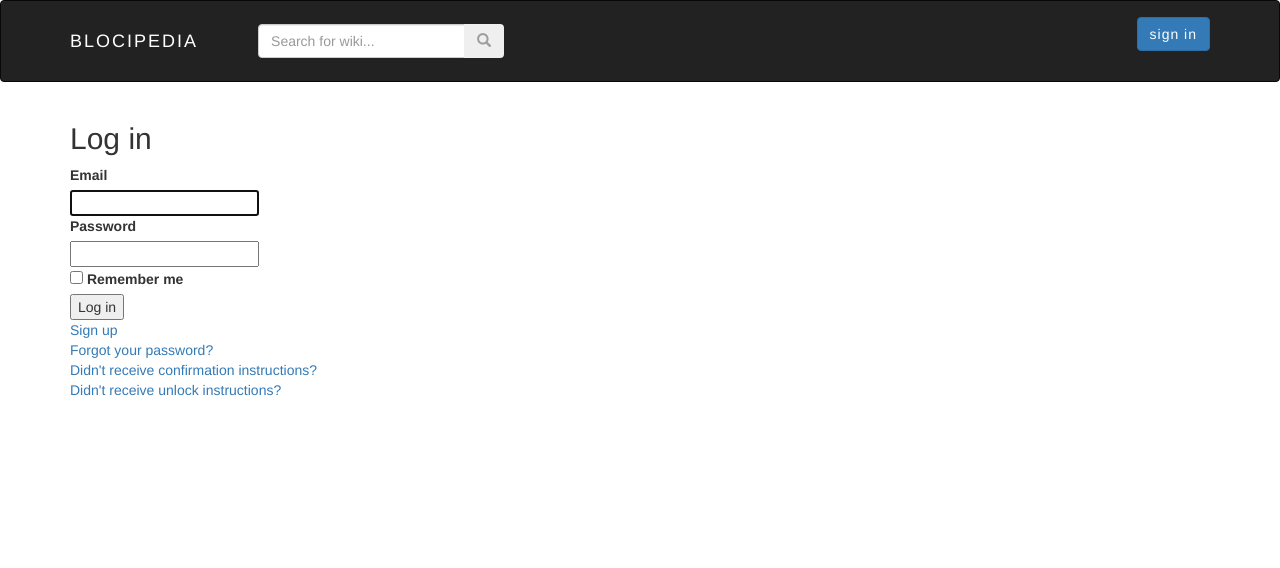
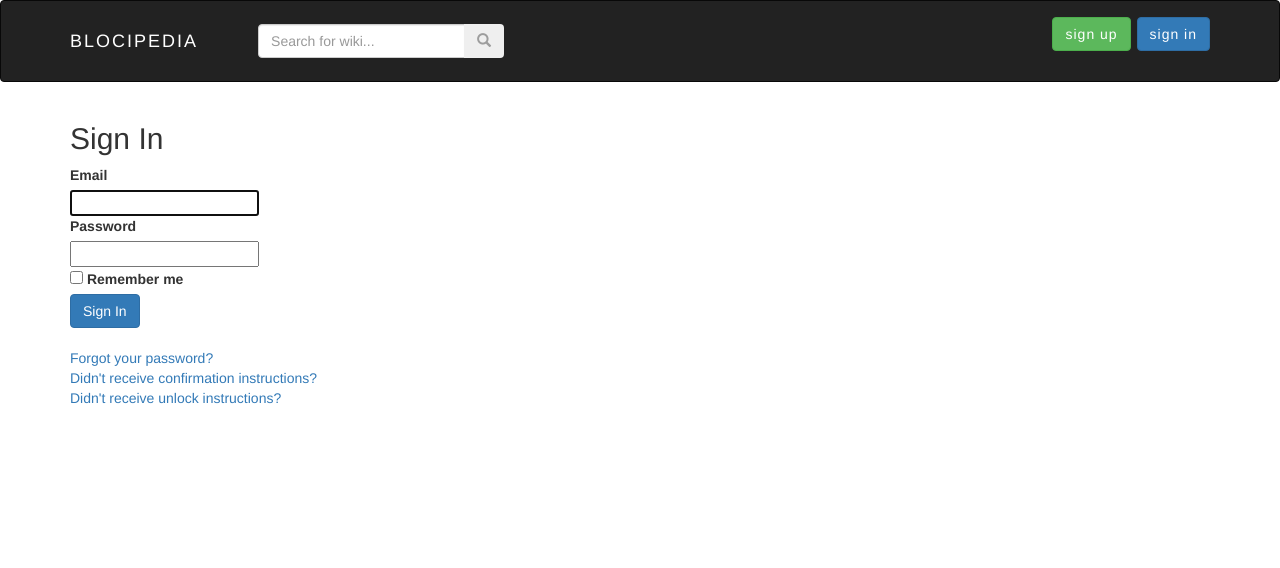
Before and after one commit to jessicaschultz/blocipedia, a Rails app: page /users/sign_in in a window 1280 px wide. Shown: the top 568 px of the page. Run offline with Rails 7, Linux system fonts and the light colour scheme; style sheets or scripts are compiled from the project's sources; some libraries are stand-ins or nearby versions.

Commit message:
minor changes to views

```diff
--- a/app/controllers/application_controller.rb
+++ b/app/controllers/application_controller.rb
@@ -1,6 +1,6 @@
 class ApplicationController < ActionController::Base
   before_action :configure_permitted_parameters, if: :devise_controller?
-  before_action :authenticate_user!
+  # before_action :authenticate_user!
   protect_from_forgery with: :exception
 
   protected
--- a/app/views/devise/sessions/new.html.erb
+++ b/app/views/devise/sessions/new.html.erb
@@ -1,5 +1,6 @@
-<h2>Log in</h2>
-
+<h2>Sign In</h2>
+<!--TO DO: sign in error messages-->
+<%= devise_error_messages! %>
 <%= form_for(resource, as: resource_name, url: session_path(resource_name)) do |f| %>
 
   <div class="field">
@@ -20,7 +21,7 @@
   <% end -%>
 
   <div class="actions">
-    <%= f.submit "Log in" %>
+    <%= f.submit "Sign In", :class => 'login btn btn-primary' %>
   </div>
 <% end %>
 
--- a/app/views/devise/shared/_links.html.erb
+++ b/app/views/devise/shared/_links.html.erb
@@ -1,11 +1,11 @@
-<%- if controller_name != 'sessions' %>
+<!-- <%- if controller_name != 'sessions' %>
   <%= link_to "Log in", new_session_path(resource_name) %><br />
-<% end -%>
+<% end -%> -->
 
-<%- if devise_mapping.registerable? && controller_name != 'registrations' %>
+<!-- <%- if devise_mapping.registerable? && controller_name != 'registrations' %>
   <%= link_to "Sign up", new_registration_path(resource_name) %><br />
-<% end -%>
-
+<% end -%> -->
+<br>
 <%- if devise_mapping.recoverable? && controller_name != 'passwords' && controller_name != 'registrations' %>
   <%= link_to "Forgot your password?", new_password_path(resource_name) %><br />
 <% end -%>
--- a/app/views/layouts/application.html.erb
+++ b/app/views/layouts/application.html.erb
@@ -48,7 +48,7 @@
           </div>
     <%else%>
         <div class="login-status">
-          <!-- <%= link_to 'sign up', new_user_registration_path, :class => 'login btn btn-success'%> -->
+          <%= link_to 'sign up', new_user_registration_path, :class => 'login btn btn-success'%>
           <%= link_to 'sign in', new_user_session_path, :class => 'login btn btn-primary'%>
         </div>
     <%end%>
--- a/config/initializers/devise.rb
+++ b/config/initializers/devise.rb
@@ -223,7 +223,7 @@ Devise.setup do |config|
   # Turn scoped views on. Before rendering "sessions/new", it will first check for
   # "users/sessions/new". It's turned off by default because it's slower if you
   # are using only default views.
-  # config.scoped_views = false
+  config.scoped_views = false
 
   # Configure the default scope given to Warden. By default it's the first
   # devise role declared in your routes (usually :user).
```
Also changed, not shown: Gemfile, Gemfile.lock.
